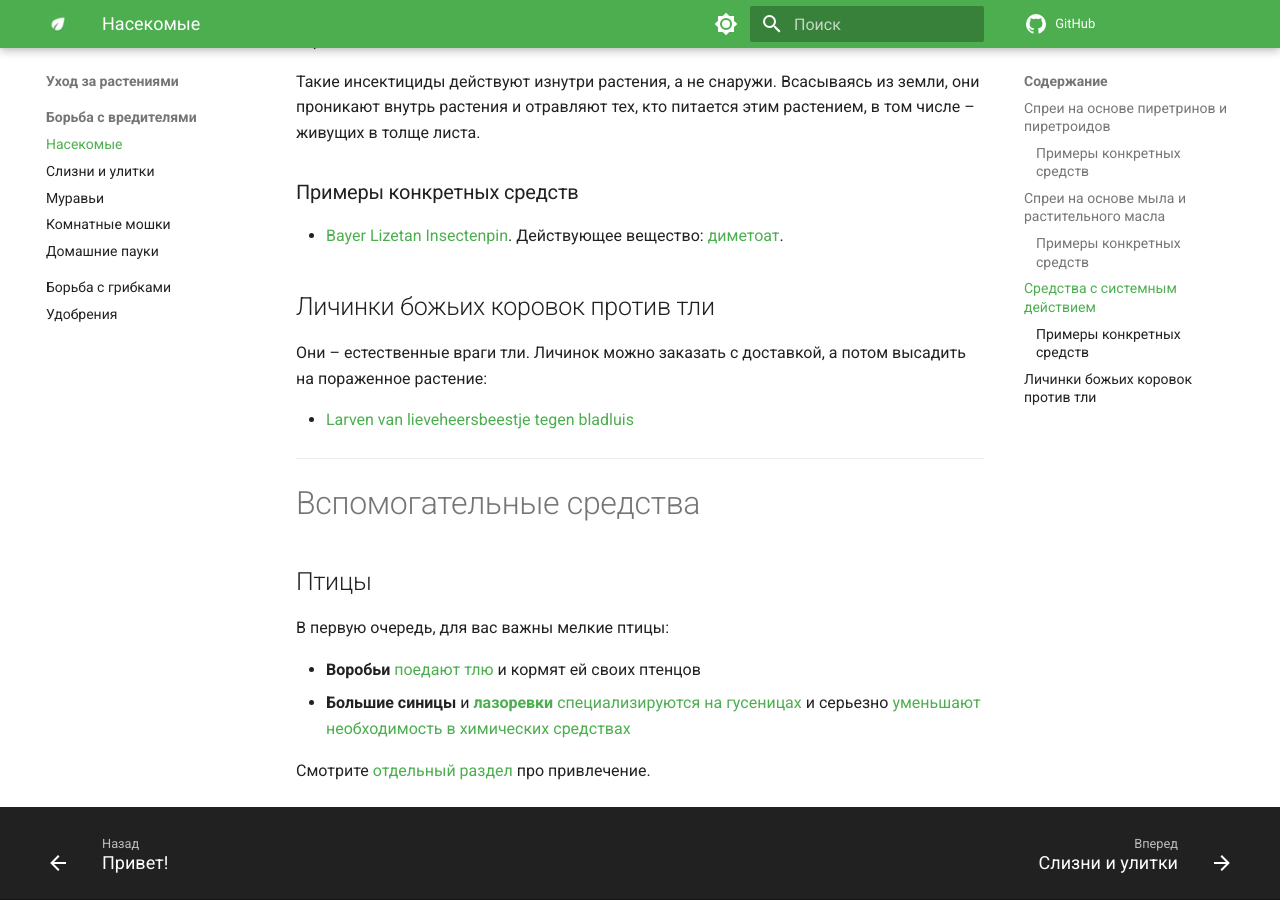
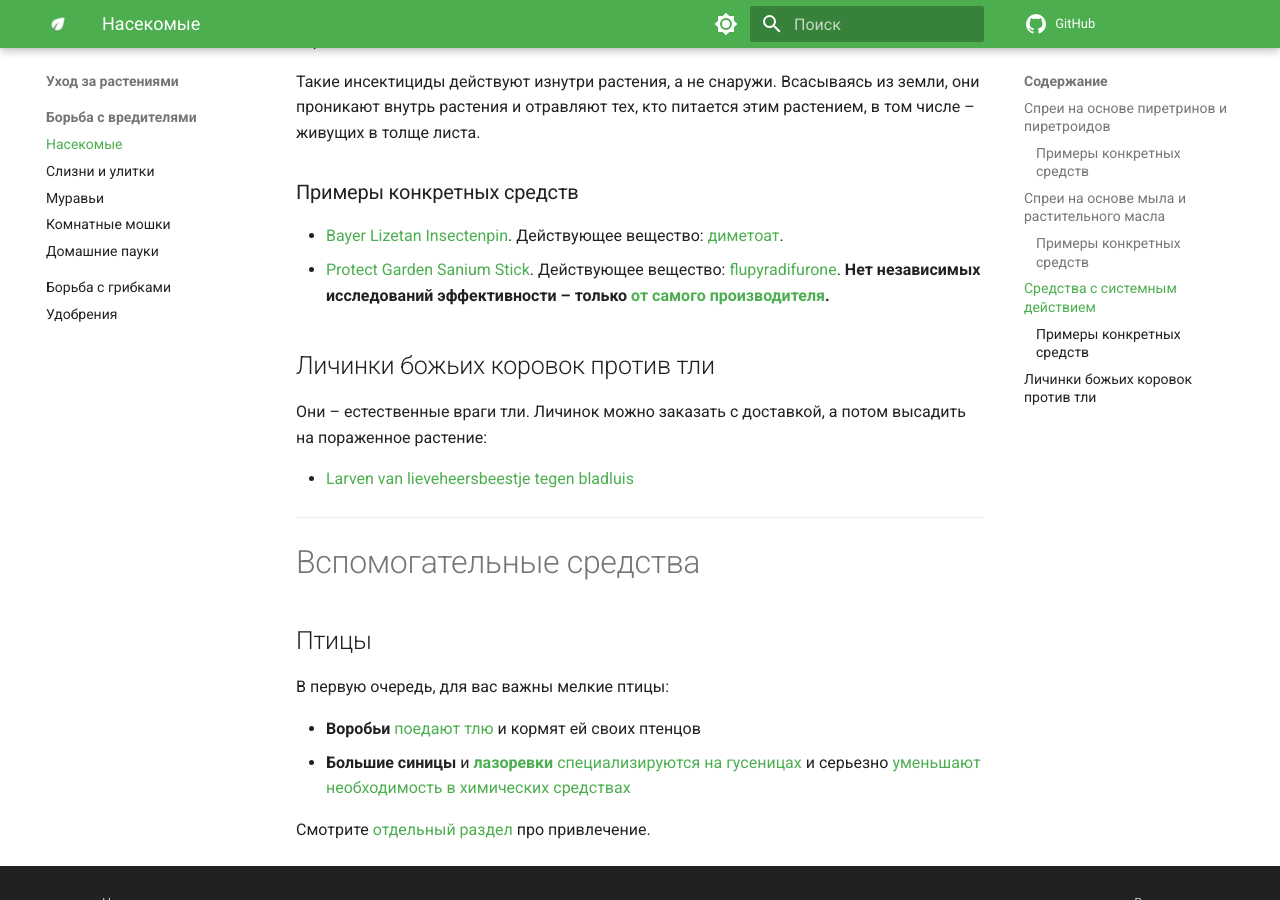
Before and after one commit to eigenein/sadovod-bnl, an MkDocs documentation site: the page built from docs/plant-care/pest-control/insects.md, in a window 1280 px wide and 900 px high, scrolled down 2490 px. Built offline with MkDocs 1.6.1 and Material for MkDocs 9.7.7, drawn with Linux system fonts in a browser that asks for light colours; comment, search, counter and statistics services are not loaded.

Commit message:
✨ Add Sanium

```diff
--- a/docs/plant-care/pest-control/insects.md
+++ b/docs/plant-care/pest-control/insects.md
@@ -87,6 +87,7 @@ tags:
 ### Примеры конкретных средств
 
 - [Bayer Lizetan Insectenpin](https://www.bol.com/nl/nl/p/bayer-lizetan-insectenpin-1st/9200000066373089/). Действующее вещество: [диметоат](https://ru.wikipedia.org/wiki/%D0%94%D0%B8%D0%BC%D0%B5%D1%82%D0%BE%D0%B0%D1%82).
+- [Protect Garden Sanium Stick](https://www.bol.com/nl/nl/p/protect-garden-sanium-stick-20-stuks-insecten-bestrijdingsmiddel-voor-kamer-en-kuipplanten-binnen/9200000132151597/?bltgh=omkOCTN2LaPETrIy-CRA7A.2_44.45.ProductImage). Действующее вещество: [flupyradifurone](https://en.wikipedia.org/wiki/Flupyradifurone). **Нет независимых исследований эффективности – только [от самого производителя](https://www.ncbi.nlm.nih.gov/pmc/articles/PMC4657471/).**
 
 ## Личинки божьих коровок против тли
 
```
